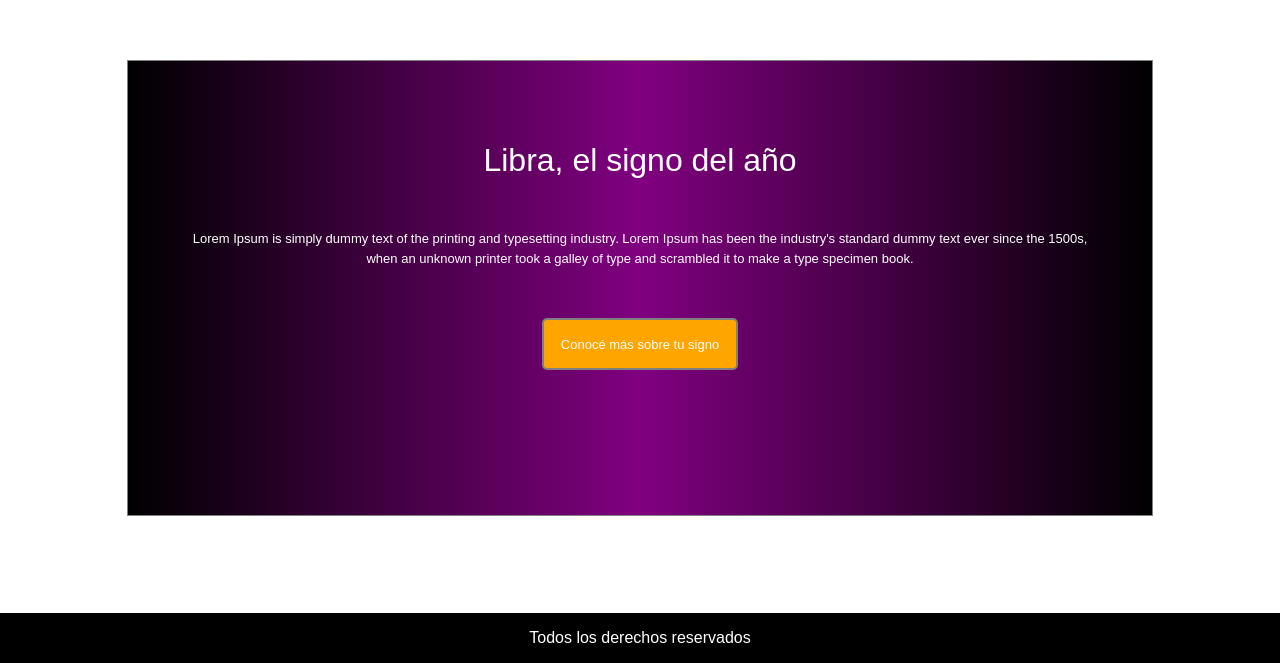
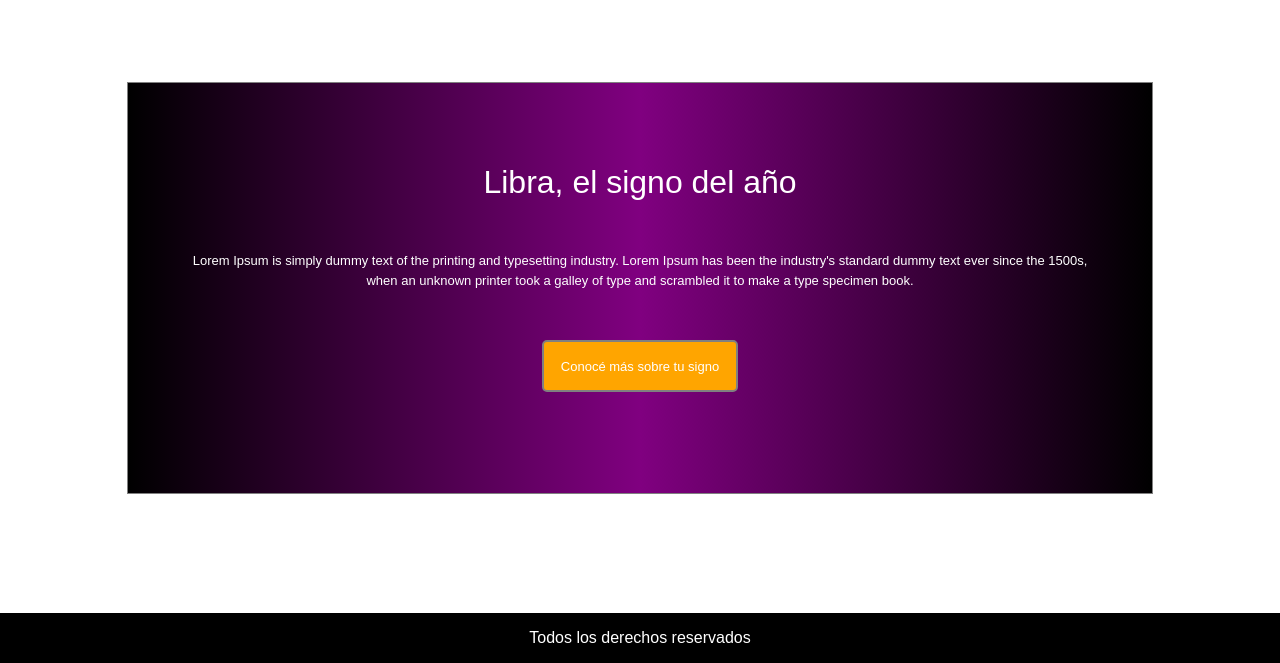
Before and after one commit to Juuan3097/PF-Rios, a plain HTML site: page index.html in a window 1280 px wide. Shown: the part 1113-1776 px from the top of the page. Drawn offline with nearby package versions, Linux system fonts and the light colour scheme.

Commit message:
decimotercer commit

```diff
--- a/index.html
+++ b/index.html
@@ -93,7 +93,7 @@
   </main>
 
   <div class="contenedorA">
-    <div class="astrologia">
+    <div class="astrologiaLibra">
       <h2>Libra, el signo del año</h2>
       <p class="astrologiaTexto">Lorem Ipsum is simply dummy text of the printing and typesetting industry. Lorem Ipsum
         has been the industry's standard dummy text ever since the 1500s, when an unknown printer took a galley of type
--- a/style.css
+++ b/style.css
@@ -256,6 +256,19 @@ transform: scale(1.1);
 
 }
 
+.astrologiaLibra{
+    border: 1px solid gray;
+    width: 80%;
+    height: 60%;
+    /* background-color: #4f4757; */
+    background-image: linear-gradient(to left, black , purple,black);
+    text-align: center;
+    padding-top: 80px;
+    color: white;
+    font-size:13px ;
+
+}
+
 .libra{
     background-color: orange;
     color: white;
```
